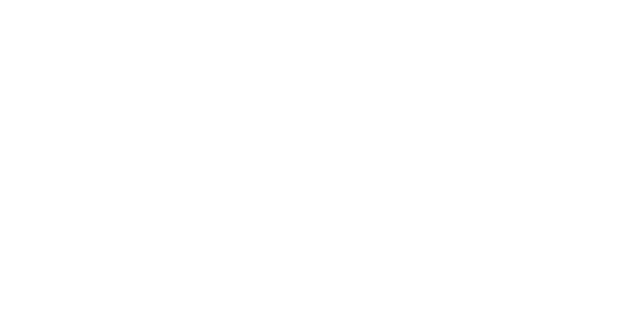
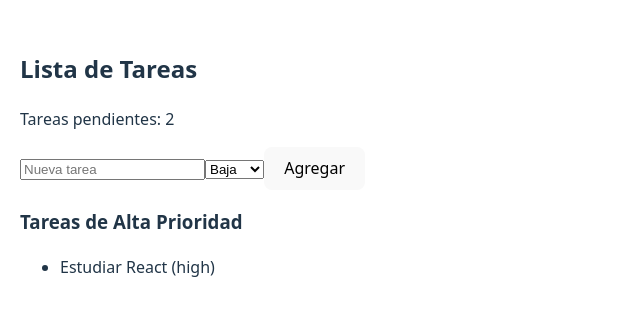
Before and after one commit to vanesaCarballido/To-DoList, a React (Vite) app in the folder vite-project/: page / in a window 1280 px wide. Shown: the part 237-552 px from the top of the page, without its empty margins (0-640 px from the left). Built offline with nearby package versions, Linux system fonts and the light colour scheme.

Commit message:
nuevo main

```diff
--- a/vite-project/src/App.jsx
+++ b/vite-project/src/App.jsx
@@ -1,10 +1,19 @@
-import { useState } from 'react'
-import reactLogo from './assets/react.svg'
-import viteLogo from '/vite.svg'
-import './App.css'
+import { useState } from 'react';
+import { createTodos } from './components/utils.jsx';
+import TodoList from './components/TaskList.jsx';
 
-function App() {
+const todos = createTodos();
 
+export default function App() {
+  const [tab, setTab] = useState('all');
+  const [isDark, setIsDark] = useState(false);
+  return (
+    <>
+      <TodoList
+        todos={todos}
+        tab={tab}
+        theme={isDark ? 'dark' : 'light'}
+      />
+    </>
+  );
 }
-
-export default App
--- a/vite-project/src/components/TaskForm.jsx
+++ b/vite-project/src/components/TaskForm.jsx
@@ -13,17 +13,15 @@
   }
 
   return (
-    <div className="formulario">
+    <div className="taskForm">
       <form>
         <label>Ingrese la tarea:</label>
         <input ref={taskName} type="text" required />
-
         <label>Elija la prioridad:</label>
         <select value={priority} onChange={e => setPriority(e.target.value)}>
           <option value="baja">Baja</option>
           <option value="alta">Alta</option>
         </select>
-
         <button onClick={handleClick} type="submit">Agregar</button>
       </form>
     </div>
--- a/vite-project/src/components/TaskList.jsx
+++ b/vite-project/src/components/TaskList.jsx
@@ -0,0 +1,71 @@
+import { useState, useMemo } from "react";
+
+
+function Task({ task }) {
+  return (
+    <li>
+      {task.text} ({task.priority})
+    </li>
+  );
+}
+
+function TaskList() {
+  const [tasks, setTasks] = useState([
+    { id: 1, text: "Estudiar React", priority: "high", completed: false },
+    { id: 2, text: "Comprar comida", priority: "low", completed: true },
+    { id: 3, text: "Ir al gimnasio", priority: "medium", completed: false }
+  ]);
+
+  const [newTask, setNewTask] = useState("");
+  const [priority, setPriority] = useState("low");
+
+  const highPriorityTasks = useMemo(() => {
+    return tasks.filter(task => task.priority === "high");
+  }, [tasks]);
+
+  const pendingCount = useMemo(() => {
+    return tasks.filter(task => !task.completed).length;
+  }, [tasks]);
+
+  const addTask = () => {
+    if (newTask.trim() === "") return;
+    setTasks([
+      ...tasks,
+      { id: tasks.length + 1, text: newTask, priority, completed: false }
+    ]);
+    setNewTask("");
+    setPriority("low");
+  };
+
+
+  return (
+    <div style={{ padding: "20px" }}>
+      <h2>Lista de Tareas</h2>
+      <p>Tareas pendientes: {pendingCount}</p>
+
+      <div>
+        <input
+          type="text"
+          value={newTask}
+          onChange={(e) => setNewTask(e.target.value)}
+          placeholder="Nueva tarea"
+        />
+        <select value={priority} onChange={(e) => setPriority(e.target.value)}>
+          <option value="low">Baja</option>
+          <option value="medium">Media</option>
+          <option value="high">Alta</option>
+        </select>
+        <button onClick={addTask}>Agregar</button>
+      </div>
+
+      <h3>Tareas de Alta Prioridad</h3>
+      <ul>
+        {highPriorityTasks.map(task => (
+          <Task key={task.id} task={task} />
+        ))}
+      </ul>
+    </div>
+  );
+}
+
+export default TaskList;
--- /dev/null
+++ b/vite-project/src/components/Utils.jsx
@@ -0,0 +1,24 @@
+export function createTodos() {
+  const todos = [];
+  for (let i = 0; i < 50; i++) {
+    todos.push({
+      id: i,
+      text: "Todo " + (i + 1),
+      completed: Math.random() > 0.5
+    });
+  }
+  return todos;
+}
+
+export function filterTodos(todos, tab) {
+
+  return todos.filter(todo => {
+    if (tab === 'all') {
+      return true;
+    } else if (tab === 'active') {
+      return !todo.completed;
+    } else if (tab === 'completed') {
+      return todo.completed;
+    }
+  });
+}
```
Also changed, not shown: vite-project/src/components/TaskItem.jsx (+16 -0 lines).
